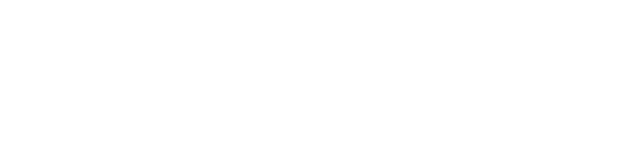
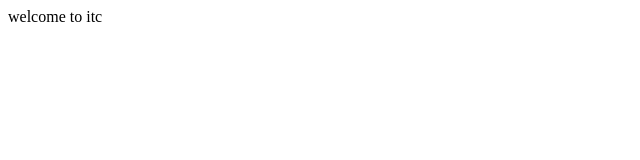
Before and after one commit to so-flo/itc, a plain HTML site: page index.html in a window 1280 px wide. Shown: the whole page, without its empty margins (0-640 px from the left). Drawn offline with Linux system fonts and the light colour scheme.

Commit message:
Implemented header

```diff
--- a/index.html
+++ b/index.html
@@ -1,3 +1,5 @@
 <body>
-
+    <header>
+        welcome to itc
+    </header>
 </body>
```
